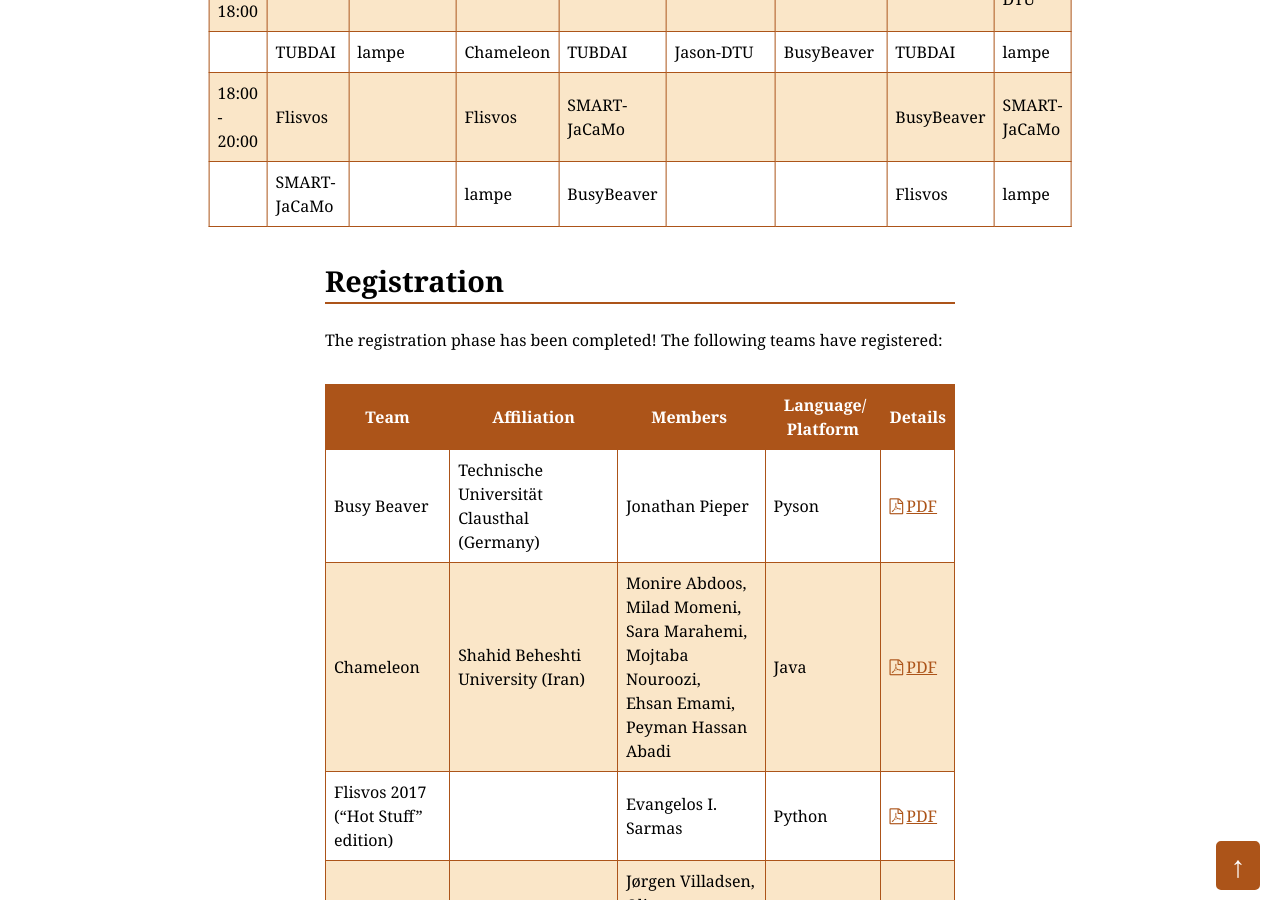
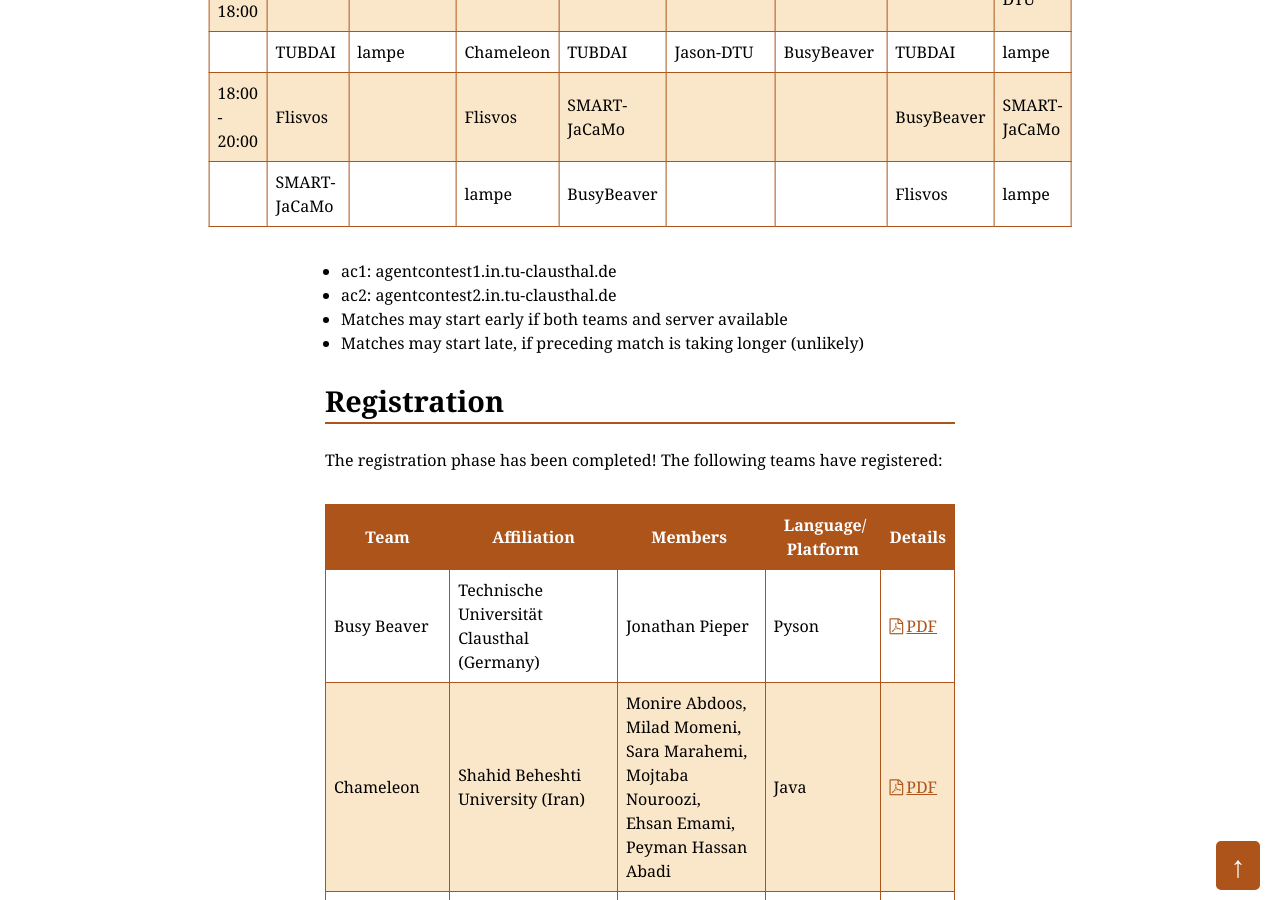
Before and after one commit to agentcontest/agentcontest.github.io, a Jekyll site: the page built from 2017/index.md, in a window 1280 px wide and 900 px high, scrolled down 730 px. Built offline with Jekyll 4.4.1, drawn with Linux system fonts in a browser that asks for light colours.

Commit message:
add some tournament details

```diff
--- a/2017/index.md
+++ b/2017/index.md
@@ -18,6 +18,11 @@
 |  | TUBDAI | lampe | Chameleon | TUBDAI | Jason-DTU | BusyBeaver | TUBDAI | lampe |
 | 18:00 - 20:00 | Flisvos || Flisvos | SMART-JaCaMo ||| BusyBeaver | SMART-JaCaMo |
 | | SMART-JaCaMo || lampe | BusyBeaver ||| Flisvos | lampe |
+
+- ac1: agentcontest1.in.tu-clausthal.de
+- ac2: agentcontest2.in.tu-clausthal.de
+- Matches may start early if both teams and server available
+- Matches may start late, if preceding match is taking longer (unlikely)
 
 Registration
 ------------
```
